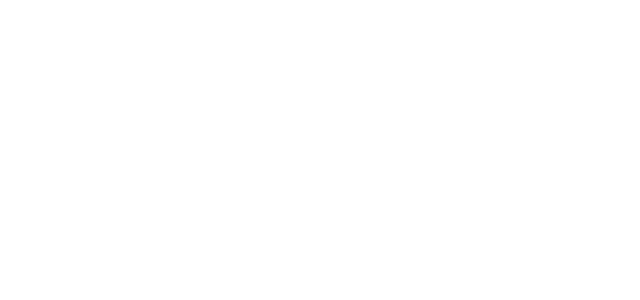
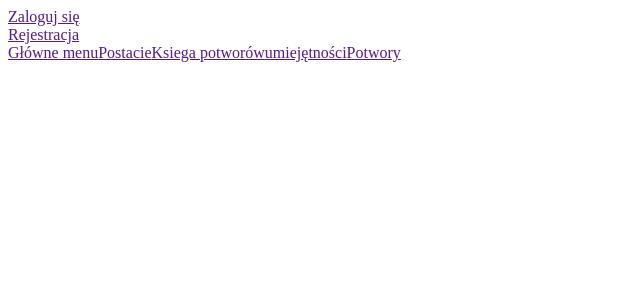
Before and after one commit to dawid24214/Creating-an-interactive-navigation-menu, a React (Vite) app: page / in a window 1280 px wide. Shown: the top 300 px of the page, without its empty margins (0-640 px from the left). Built offline with nearby package versions, Linux system fonts and the light colour scheme.

Commit message:
Creating navigation to the main menu
At this point , I'm creating tiles for reloading the page

```diff
--- a/src/component jsx/main_menu/Home.jsx
+++ b/src/component jsx/main_menu/Home.jsx
@@ -2,6 +2,21 @@
 
 export const Home = () => {
     return(
-        <></>
+        <>
+            <header className='header__container'>
+                <section className='header__registraion container'>
+                    <a href=''>Zaloguj się</a><br/>
+                    <a href=''>Rejestracja</a>
+                </section>
+                <section className='header__navigation'>
+                    <a href=''>Główne menu</a>
+                    <a href=''>Postacie</a>
+                    <a href=''>Ksiega potworów</a>
+                    <a href=''>umiejętności</a>
+                    <a href=''>Potwory</a>
+                </section>
+
+            </header>
+        </>
     )
 }
```
